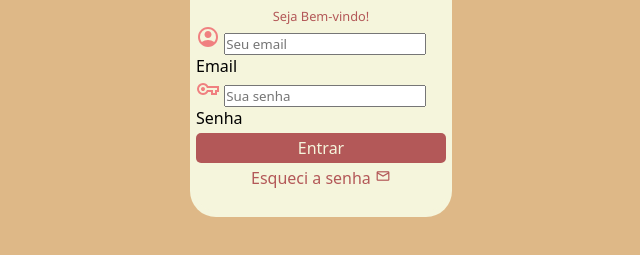
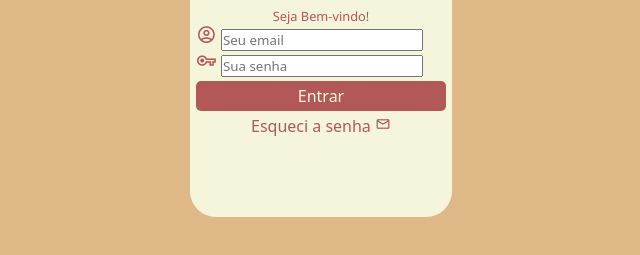
Before and after one commit to CibelleN94/ProjetoLogin, a plain HTML site: page index.html in a window 1280 px wide. Shown: the part 439-694 px from the top of the page, without its empty margins (319-959 px from the left). Drawn offline with nearby package versions, Linux system fonts and the light colour scheme.

Commit message:
atualização link dos icones

```diff
--- a/estilos/estyle.css
+++ b/estilos/estyle.css
@@ -97,3 +97,9 @@ form > a.botao:hover {
 form > a.botao > span {
         font-size: 1.0em;
 }
+
+div.campo > span {
+    font-size: 1.3em;
+    color: #b35858;
+
+}
--- a/index.html
+++ b/index.html
@@ -22,15 +22,15 @@
       <form action="login.php" method="post" autocomplete="on">
 
       <div class="campo">
-        <svg xmlns="http://www.w3.org/2000/svg" height="24px" viewBox="0 -960 960 960" width="24px" fill="#F08080"><path d="M234-276q51-39 114-61.5T480-360q69 0 132 22.5T726-276q35-41 54.5-93T800-480q0-133-93.5-226.5T480-800q-133 0-226.5 93.5T160-480q0 59 19.5 111t54.5 93Zm246-164q-59 0-99.5-40.5T340-580q0-59 40.5-99.5T480-720q59 0 99.5 40.5T620-580q0 59-40.5 99.5T480-440Zm0 360q-83 0-156-31.5T197-197q-54-54-85.5-127T80-480q0-83 31.5-156T197-763q54-54 127-85.5T480-880q83 0 156 31.5T763-763q54 54 85.5 127T880-480q0 83-31.5 156T763-197q-54 54-127 85.5T480-80Z"/></svg>
+        <span class="material-symbols-outlined">account_circle</span>
         <input type="email" name="login" id="ilogin" placeholder="Seu email" autocomplete="email" required maxlength="20">
-        <label for="ilogin">Email</label>
+        <label for="ilogin"></label>
       </div>
 
       <div class="campo">
-        <svg xmlns="http://www.w3.org/2000/svg" height="24px" viewBox="0 -960 960 960" width="24px" fill="#F08080"><path d="M280-240q-100 0-170-70T40-480q0-100 70-170t170-70q66 0 121 33t87 87h432v240h-80v120H600v-120H488q-32 54-87 87t-121 33Zm0-80q66 0 106-40.5t48-79.5h246v120h80v-120h80v-80H434q-8-39-48-79.5T280-640q-66 0-113 47t-47 113q0 66 47 113t113 47Zm0-80q33 0 56.5-23.5T360-480q0-33-23.5-56.5T280-560q-33 0-56.5 23.5T200-480q0 33 23.5 56.5T280-400Zm0-80Z"/></svg>
+        <span class="material-symbols-outlined">vpn_key</span>
         <input type="password" name="senha" id="isenha" placeholder="Sua senha" autocomplete="current-password" required maxlength="10">
-        <label for="isenha">Senha</label>
+        <label for="isenha"></label>
         </div>
 
         <input type="submit" value="Entrar">
```
